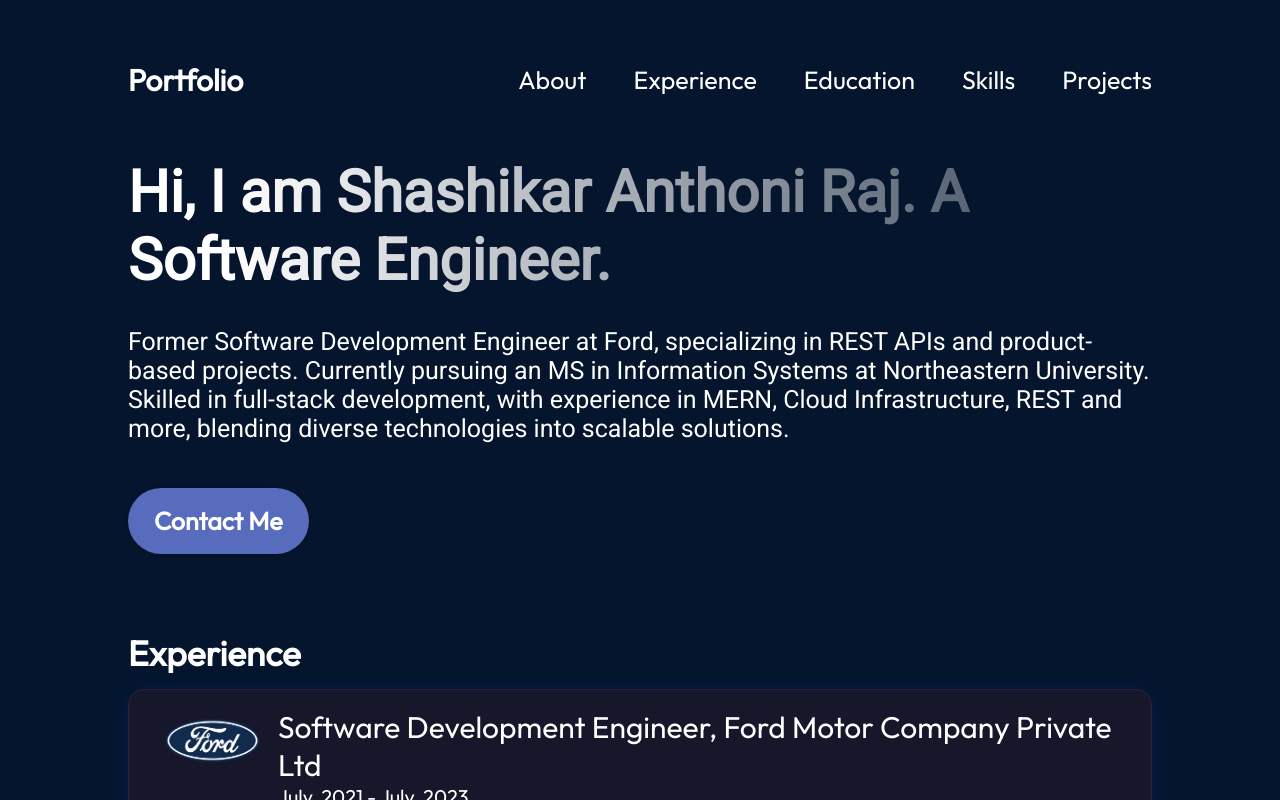
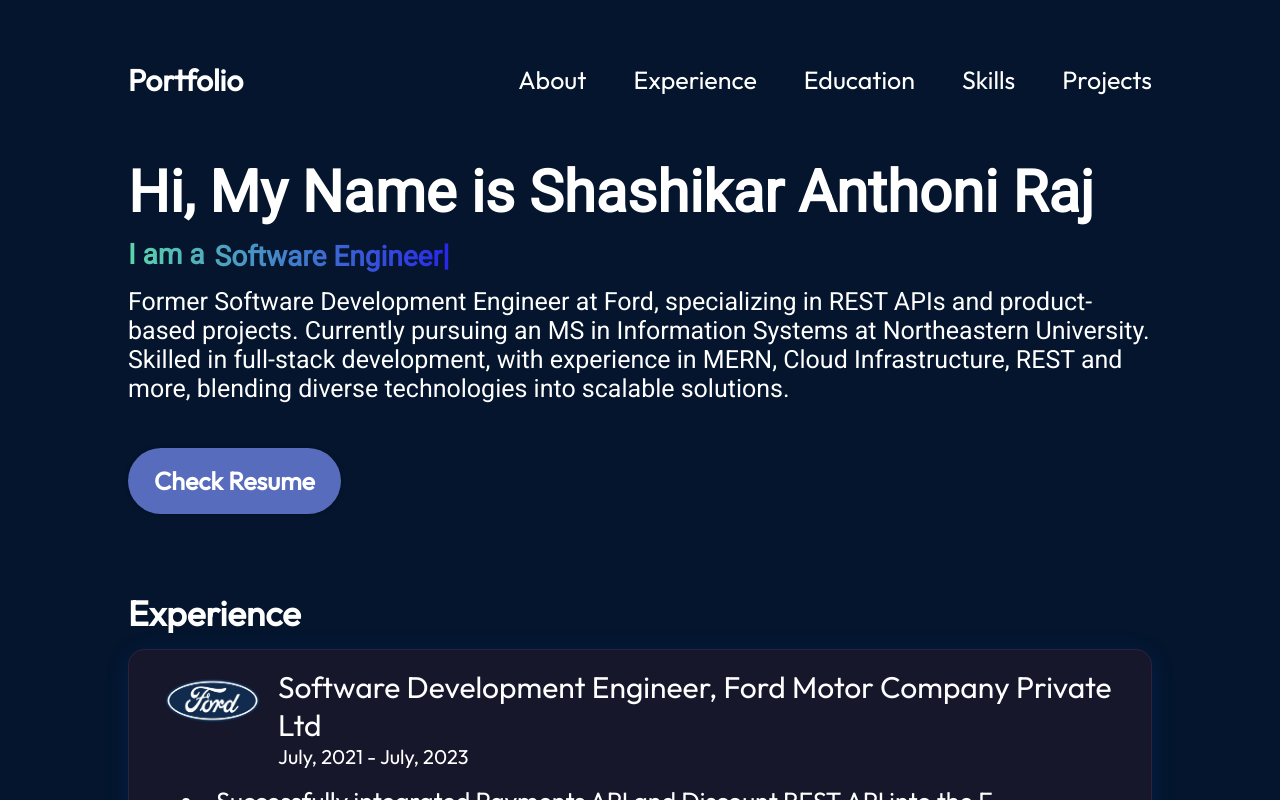
Before and after one commit to ShashikarNEU/personal-portfolio, a React (Create React App) app: page / in a window 1280 px wide. Shown: the top 800 px of the page. Built offline with nearby package versions, Linux system fonts and the light colour scheme.

Commit message:
Changed About section

```diff
--- a/src/components/About/about.module.css
+++ b/src/components/About/about.module.css
@@ -22,17 +22,32 @@
 .title {
   font-size: 58px;
   font-weight: 900;
-  margin-bottom: 33px;
+  margin-bottom: 12px;
   font-family: var(--font-roboto);
-  background: linear-gradient(
-    90deg,
-    rgba(255, 255, 255, 1) 10%,
-    rgba(255, 255, 255, 0) 120%
-  );
-  color: #b5cae5;
-  -webkit-text-fill-color: transparent;
+  color: var(--color-text);
+}
+
+.position {
+  font-size: 28px;
+  font-weight: 600;
+  font-family: var(--font-roboto);
+  margin-bottom: 14px;
+
+  background: linear-gradient(90deg, #5dd6ac, #2828e9);
   -webkit-background-clip: text;
   background-clip: text;
+  color: #0000;
+  text-shadow: 0 0 #0000;
+
+  display: flex;
+  flex-direction: row;
+  gap: 10px;
+}
+
+.position1 {
+  font-size: 28px;
+  font-weight: 600;
+  font-family: var(--font-roboto);
 }
 
 .description {
@@ -83,4 +98,9 @@
   .content {
     align-items: center;
   }
+
+  .position {
+    justify-content: flex-start;
+    align-items: start;
+  }
 }
--- a/src/components/About/about.tsx
+++ b/src/components/About/about.tsx
@@ -6,11 +6,14 @@
   return (
     <section className={styles.container}>
       <div className={styles.content}>
-        <Title/>
+        <h2 className={styles.title}>Hi, My Name is Shashikar Anthoni Raj</h2>
+        <h2 className={styles.position}>I am a <Title/></h2>
         <p className={styles.description}>
          Former Software Development Engineer at Ford, specializing in REST APIs and product-based projects. Currently pursuing an MS in Information Systems at Northeastern University. Skilled in full-stack development, with experience in MERN, Cloud Infrastructure, REST and more, blending diverse technologies into scalable solutions.
         </p>
-        <a href="mailto:anthoniraj.s@northeastern.edu" className={styles.contactBtn}>Contact Me</a>
+        <a href="https://drive.google.com/file/d/1Q2jHrWNjF2y5TJyMRhkyOgXRiFQ9VnSD/view?usp=sharing" className={styles.contactBtn} target='_blank'>
+          Check Resume
+        </a>
       </div>
     </section>
   );
--- a/src/components/About/title.tsx
+++ b/src/components/About/title.tsx
@@ -1,26 +1,43 @@
-import React, {useState, useEffect} from 'react';
+import React, { useState, useEffect } from 'react';
 import styles from './about.module.css';
 
 const Title = () => {
-  const [title, setTitle] = useState('Hi, I am Shashikar Anthoni Raj. A Software Engineer.');
+  const titles = ['Full Stack Developer', 'Software Engineer'];
+  const [currentTitle, setCurrentTitle] = useState('');
+  const [titleIndex, setTitleIndex] = useState(0);
+  const [charIndex, setCharIndex] = useState(0);
+  const [isDeleting, setIsDeleting] = useState(false);
+  const typingSpeed = 100;
+  const deletingSpeed = 50;
+  const pauseTime = 1500;
 
   useEffect(() => {
-    let index = 0;
-
-    const typeTitle = () => {
-      if(index < title.length) {
-        setTitle(title.slice(0, index + 1));
-        index++;
-        setTimeout(typeTitle, 55);
+    const handleTyping = () => {
+      const currentFullTitle = titles[titleIndex];
+      if (!isDeleting && charIndex < currentFullTitle.length) {
+        setCurrentTitle((prev) => prev + currentFullTitle[charIndex]);
+        setCharIndex(charIndex + 1);
+      } else if (isDeleting && charIndex > 0) {
+        setCurrentTitle((prev) => prev.slice(0, -1));
+        setCharIndex(charIndex - 1);
+      } else if (!isDeleting && charIndex === currentFullTitle.length) {
+        setTimeout(() => setIsDeleting(true), pauseTime);
+      } else if (isDeleting && charIndex === 0) {
+        setIsDeleting(false);
+        setTitleIndex((prev) => (prev + 1) % titles.length);
       }
     };
 
-    typeTitle();
-  }, []);
+    const timeout = setTimeout(handleTyping, isDeleting ? deletingSpeed : typingSpeed);
+    return () => clearTimeout(timeout);
+  }, [charIndex, isDeleting, titleIndex, titles]);
 
   return (
-    <h1 className={styles.title}>{title}</h1>
-  )
-}
+    <h1 className={styles.position1}>
+      {currentTitle}
+      <span className={styles.cursor}>|</span>
+    </h1>
+  );
+};
 
 export default Title;
--- a/src/components/Projects/projectDetails.module.css
+++ b/src/components/Projects/projectDetails.module.css
@@ -117,16 +117,11 @@
   text-align: center;
   font-size: 16px;
   font-weight: 600;
-  color: var(--text-primary);
+  color: #C8CFD8;
   padding: 12px 16px;
   border-radius: 8px;
-  background-color: var(--primary);
+  background-color: #854CE6;
   cursor: pointer;
   text-decoration: none;
   transition: all 0.5s ease;
 }
-
-.button-dull {
-  background-color: var(--bg-light);
-  color: var(--text-secondary);
-}
```
Also changed, not shown: 1 other file (tests, documents, lock files or other folders).
